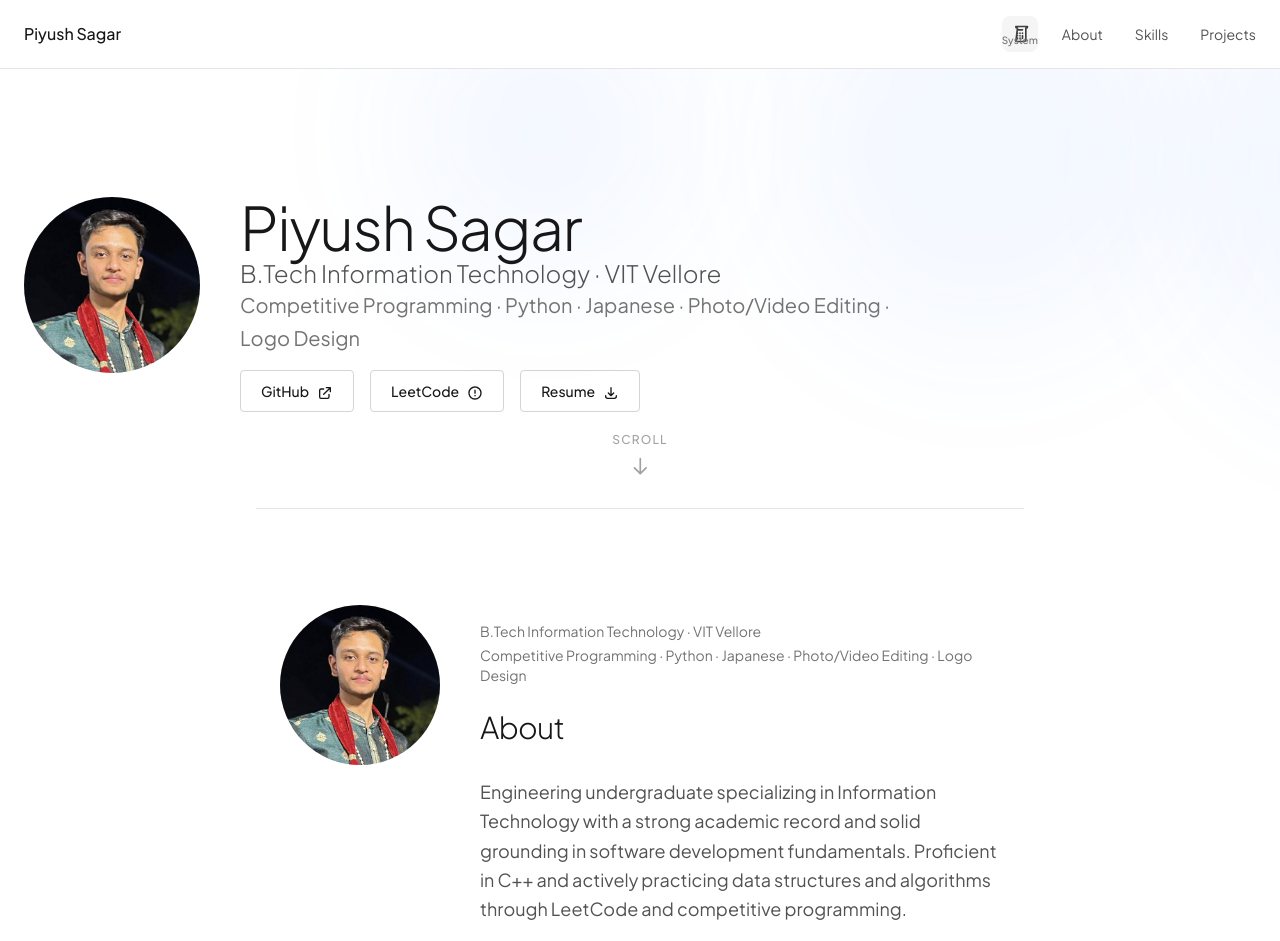
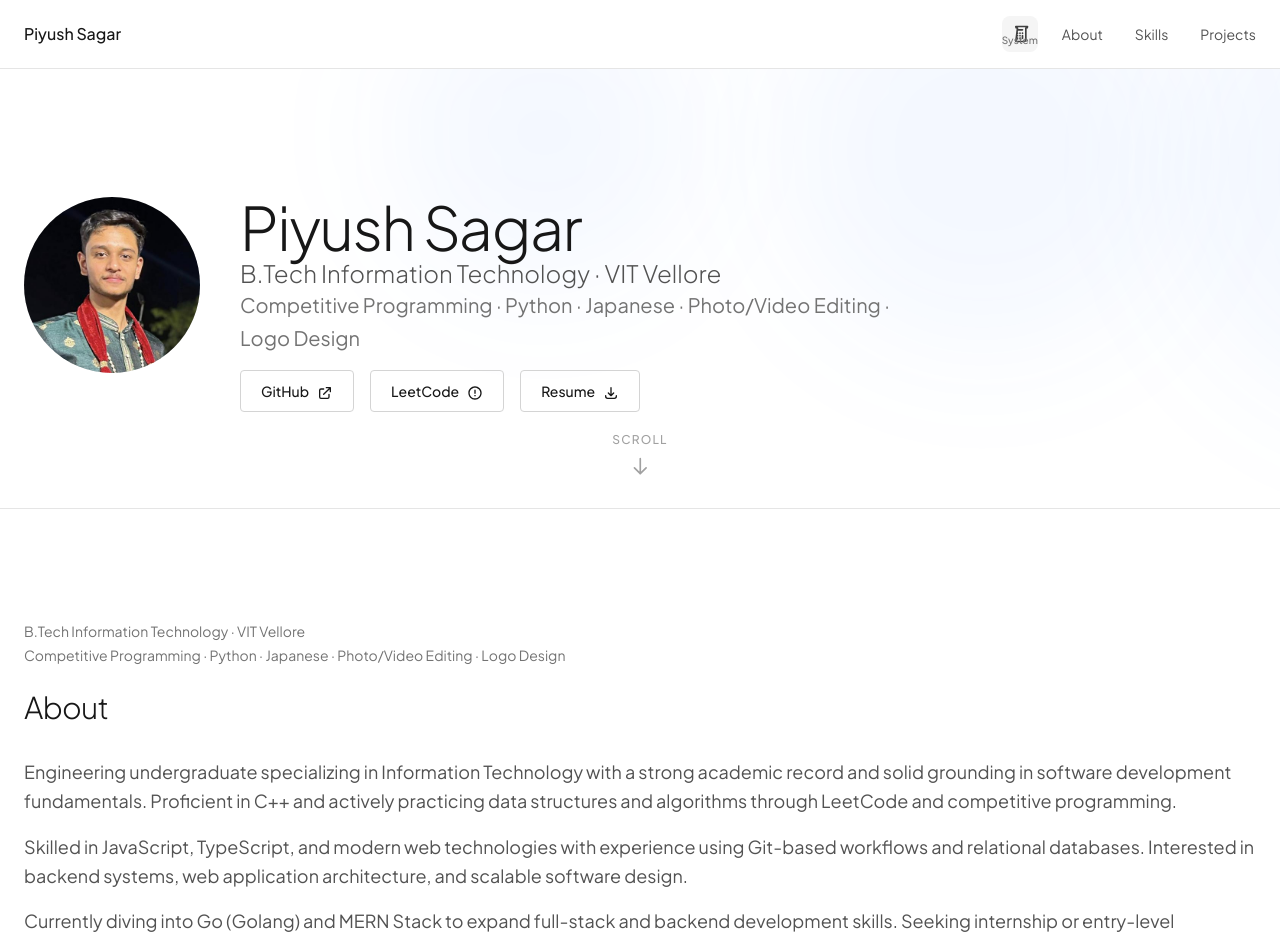
Before and after one commit to Piyush-Sagar/Portfolio, a Next.js app: page / in a window 1280 px wide. Shown: the top 941 px of the page. Built offline with nearby package versions, Linux system fonts and the light colour scheme.

Commit message:
feat(about): remove profile photo and apply max-w-7xl container
- Remove profile photo from About section (now only in Hero)
- Change container from max-w-3xl to max-w-7xl for consistency
- Remove unused next/image import
- Simplify layout to single column without photo wrapper

```diff
--- a/src/components/About.tsx
+++ b/src/components/About.tsx
@@ -1,6 +1,5 @@
 "use client";
 
-import Image from "next/image";
 import { motion } from "framer-motion";
 
 const easing = [0.25, 0.46, 0.45, 0.94] as const;
@@ -27,31 +26,16 @@ export default function About() {
   return (
     <section
       id="about"
-      className="mx-auto max-w-3xl px-6 py-16 md:py-24 border-t border-neutral-200 dark:border-neutral-800"
+      className="mx-auto max-w-7xl px-6 py-16 md:py-24 border-t border-neutral-200 dark:border-neutral-800"
     >
       <motion.div
-        className="flex flex-col md:flex-row gap-10 items-start"
+        className="flex-1 pt-2 md:pt-0"
         variants={cardVariants}
         initial="hidden"
         whileInView="visible"
         viewport={{ once: true, margin: "-50px" }}
       >
-        <motion.div
-          className="relative shrink-0 w-32 h-32 md:w-40 md:h-40 rounded-full overflow-hidden bg-neutral-200 dark:bg-neutral-700"
-          variants={cardVariants}
-          whileHover={{ scale: 1.02, rotate: 1 }}
-          transition={{ type: "spring", stiffness: 300 }}
-        >
-          <Image
-            src="/piyush.jpg"
-            alt="Piyush Sagar"
-            fill
-            className="object-cover transition-transform duration-700 group-hover:scale-110"
-            priority
-          />
-        </motion.div>
-        <motion.div className="flex-1 pt-2 md:pt-0" variants={cardVariants}>
-          {/* Education & Skills tagline */}
+        {/* Education & Skills tagline */}
           <motion.p
             className="mt-4 text-sm text-neutral-500 dark:text-neutral-400"
             variants={cardVariants}
@@ -140,7 +124,6 @@ export default function About() {
               <p className="mt-1 text-neutral-600 dark:text-neutral-400">Open to internships & full-time</p>
             </motion.div>
           </motion.div>
-        </motion.div>
       </motion.div>
     </section>
   );
```
